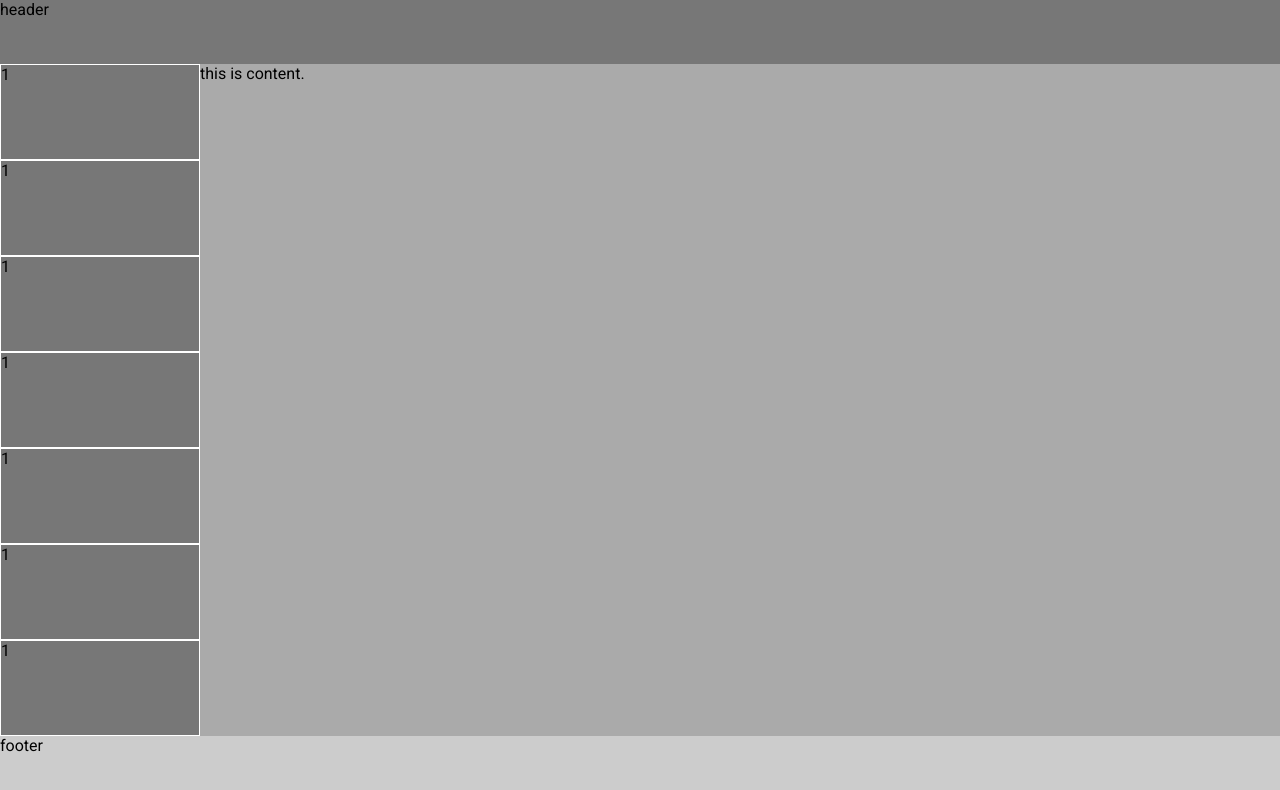
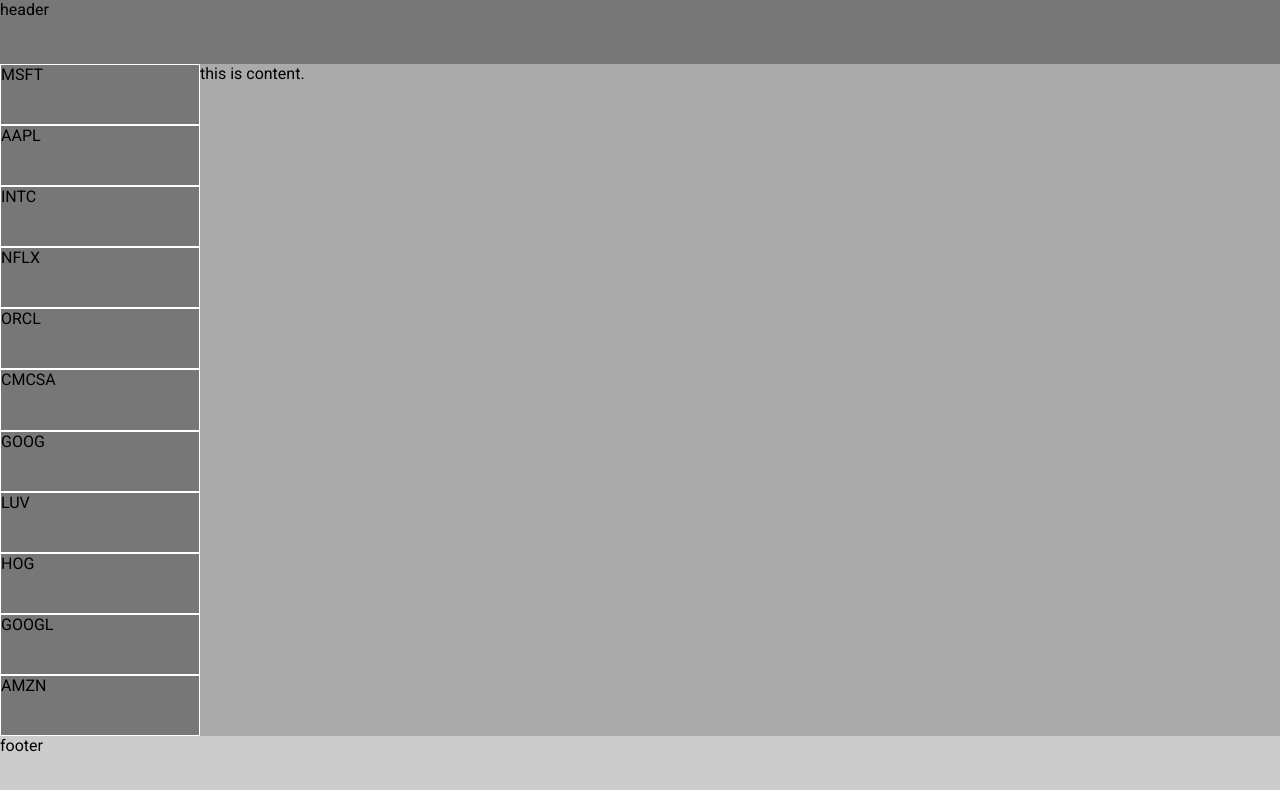
Before and after one commit to chamilu/stock-chart, a React (Vite) app: page / in a window 1280 px wide. Shown: the top 790 px of the page. Built offline with nearby package versions, Linux system fonts and the light colour scheme.

Commit message:
added get company list  functionality

```diff
--- /dev/null
+++ b/src/actions/companyActions.js
@@ -0,0 +1,7 @@
+const getCompanyList = () => {
+  return {
+    type: "GET_COMPANY_LIST"
+  };
+};
+
+export default getCompanyList;
--- /dev/null
+++ b/src/components/Company.jsx
@@ -0,0 +1,17 @@
+import React, { Component } from "react";
+import styled from "styled-components";
+
+const CompanyDiv = styled.div`
+  flex: 1;
+  border: 1px solid #fff;
+`;
+
+export default class Company extends Component {
+  render() {
+    return (
+      <CompanyDiv>
+        <span>{this.props.name}</span>
+      </CompanyDiv>
+    );
+  }
+}
--- a/src/components/Content.jsx
+++ b/src/components/Content.jsx
@@ -1,5 +1,6 @@
 import React, { Component } from "react";
 import styled from "styled-components";
+import CompanyList from "../containers/CompanyList";
 
 const ContentWrap = styled.div`
   height: 84vh;
@@ -17,23 +18,12 @@
 
 const RightCol = styled.div``;
 
-const LeftColItem = styled.div`
-  flex: 1;
-  border: 1px solid #fff;
-`;
-
 export default class Footer extends Component {
   render() {
     return (
       <ContentWrap>
         <LeftCol>
-          <LeftColItem>1</LeftColItem>
-          <LeftColItem>1</LeftColItem>
-          <LeftColItem>1</LeftColItem>
-          <LeftColItem>1</LeftColItem>
-          <LeftColItem>1</LeftColItem>
-          <LeftColItem>1</LeftColItem>
-          <LeftColItem>1</LeftColItem>
+          <CompanyList />
         </LeftCol>
         <RightCol>this is content.</RightCol>
       </ContentWrap>
--- /dev/null
+++ b/src/containers/CompanyList.jsx
@@ -0,0 +1,43 @@
+import React, { Component } from "react";
+import { connect } from "react-redux";
+import getCompanyList from "../actions/companyActions";
+
+import Company from "../components/Company";
+
+class CompanyList extends Component {
+  componentDidMount() {
+    this.props.getCompanyList();
+  }
+
+  renderList = () => {
+    if (!this.props.companyList) {
+      return null;
+    }
+    return this.props.companyList.map(company => (
+      <Company key={company.id} name={company.name} />
+    ));
+  };
+
+  render() {
+    return this.renderList();
+  }
+}
+
+const mapStateToProps = state => {
+  return {
+    companyList: state.companyList
+  };
+};
+
+const mapDispatchToProps = dispatch => {
+  return {
+    getCompanyList: () => {
+      dispatch(getCompanyList());
+    }
+  };
+};
+
+export default connect(
+  mapStateToProps,
+  mapDispatchToProps
+)(CompanyList);
--- /dev/null
+++ b/src/reducers/companyReducer.js
@@ -0,0 +1,26 @@
+const initialState = [
+  { id: 0, name: "MSFT" },
+  { id: 1, name: "AAPL" },
+  { id: 2, name: "INTC" },
+  { id: 3, name: "NFLX" },
+  { id: 4, name: "ORCL" },
+  { id: 5, name: "CMCSA" },
+  { id: 6, name: "GOOG" },
+  { id: 7, name: "LUV" },
+  { id: 8, name: "HOG" },
+  { id: 9, name: "GOOGL" },
+  { id: 10, name: "AMZN" }
+];
+
+const companyReducer = (state = initialState, action) => {
+  switch (action.type) {
+    case "GET_COMPANY_LIST":
+      return state;
+      break;
+
+    default:
+      return state;
+  }
+};
+
+export default companyReducer;
--- a/src/reducers/index.js
+++ b/src/reducers/index.js
@@ -1,8 +1,10 @@
 import { combineReducers } from "redux";
 import stockReducer from "./stockReducer";
+import companyReducer from "./companyReducer";
 
 const rootReducer = combineReducers({
-  stocks: stockReducer
+  stocks: stockReducer,
+  companyList: companyReducer
 });
 
 export default rootReducer;
```
